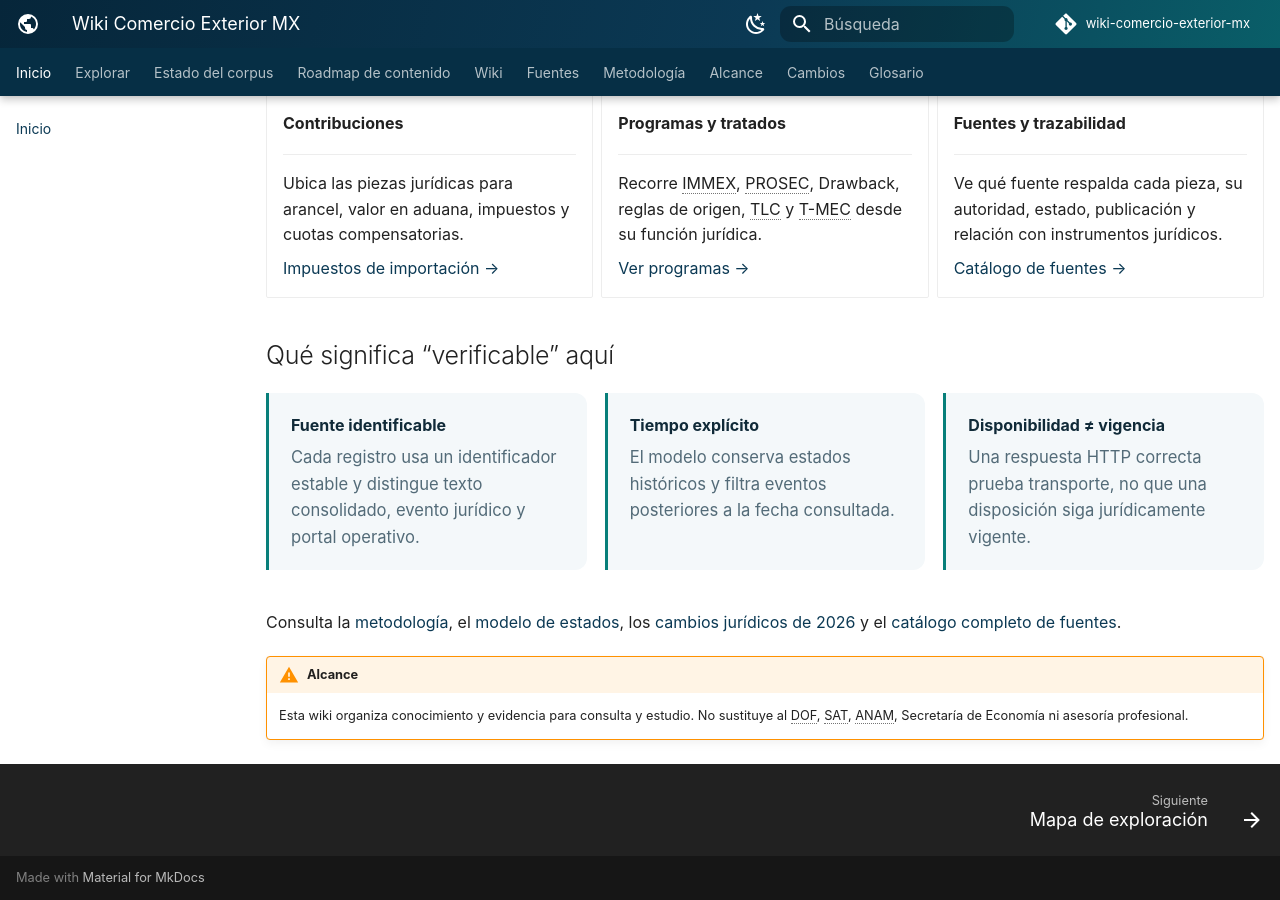
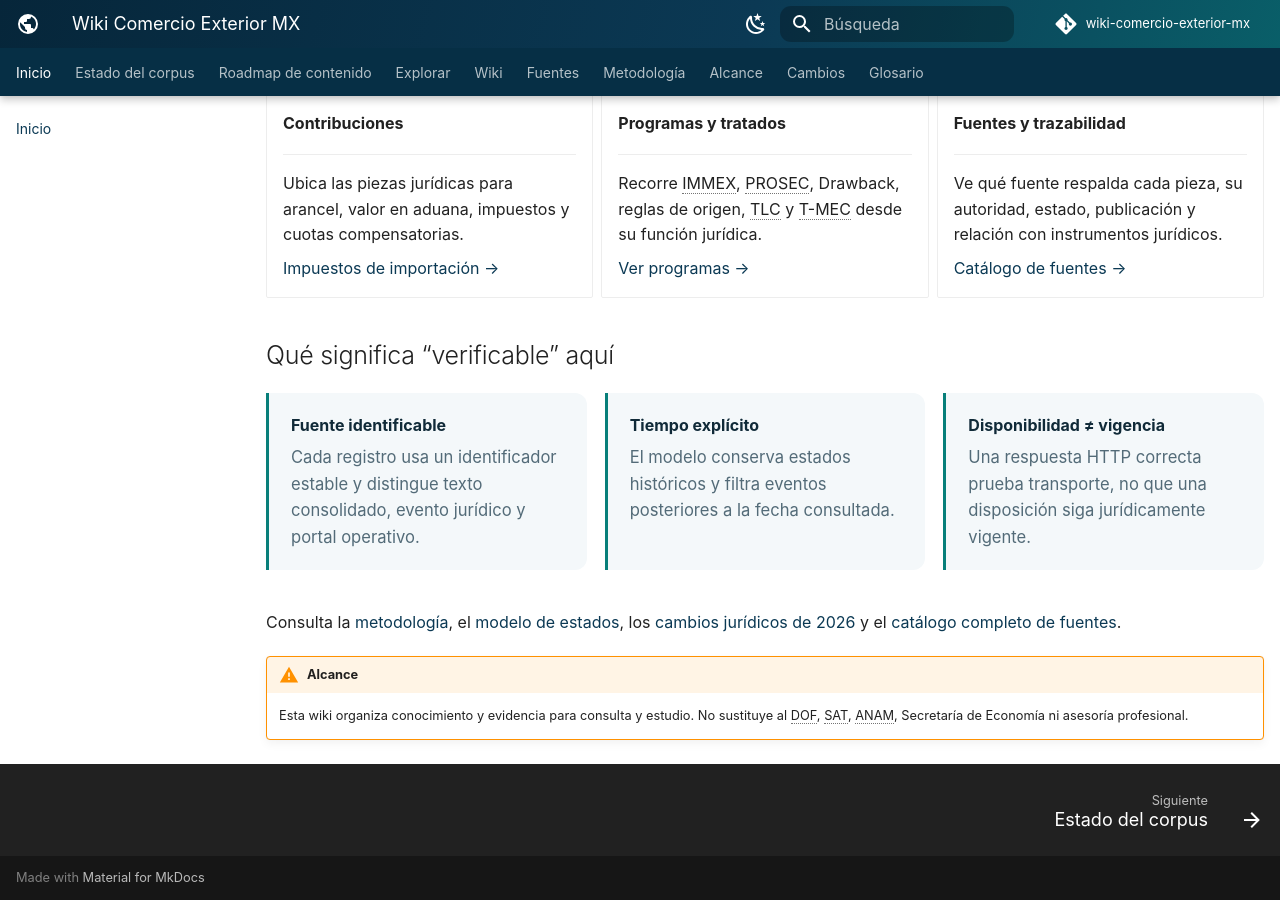
Before and after one commit to jccontrerasg08-cpu/wiki-comercio-exterior-mx, an MkDocs documentation site: the page built from docs/index.md, in a window 1280 px wide and 900 px high, scrolled down 1296 px. Built offline with MkDocs 1.6.1 and Material for MkDocs 9.7.7, drawn with Linux system fonts in a browser that asks for light colours; comment, search, counter and statistics services are not loaded; some of the changed lines change nothing that is shown.

Commit message:
fix: reconcile explorer navigation with main

```diff
--- a/mkdocs.yml
+++ b/mkdocs.yml
@@ -33,6 +33,7 @@ theme:
     - navigation.instant
     - navigation.instant.prefetch
     - navigation.instant.progress
+    - navigation.instant.preview
     - navigation.tracking
     - navigation.tabs
     - navigation.tabs.sticky
@@ -44,43 +45,59 @@ theme:
     - toc.follow
     - content.tabs.link
     - content.tooltips
+    - content.footnote.tooltips
     - search.suggest
     - search.highlight
     - search.share
 plugins:
-  - search
-  - redirects:
-      redirect_maps:
-        aduana/anam.md: wiki/aduana/anam.md
-        aduana/cambios-2026.md: wiki/aduana/cambios-2026.md
-        aduana/documentos.md: wiki/aduana/documentos.md
-        aduana/pedimento-rgce.md: wiki/aduana/pedimento-rgce.md
-        aduana/regimenes-aduaneros.md: wiki/aduana/regimenes-aduaneros.md
-        clasificacion/rrna.md: wiki/clasificacion/rrna.md
-        clasificacion/sistema-armonizado.md: wiki/clasificacion/sistema-armonizado.md
-        clasificacion/tigie-nico.md: wiki/clasificacion/tigie-nico.md
-        contribuciones/aranceles.md: wiki/contribuciones/aranceles.md
-        contribuciones/cuotas-compensatorias.md: wiki/contribuciones/cuotas-compensatorias.md
-        contribuciones/impuestos-importacion.md: wiki/contribuciones/impuestos-importacion.md
-        contribuciones/valor-en-aduana.md: wiki/contribuciones/valor-en-aduana.md
-        fundamentos/marco-juridico.md: wiki/fundamentos/marco-juridico.md
-        fundamentos/padron-importadores.md: wiki/fundamentos/padron-importadores.md
-        logistica/incoterms.md: wiki/logistica/incoterms.md
-        logistica/logistica-internacional.md: wiki/logistica/logistica-internacional.md
-        logistica/pagos-internacionales.md: wiki/logistica/pagos-internacionales.md
-        programas/drawback.md: wiki/programas/drawback.md
-        programas/immex.md: wiki/programas/immex.md
-        programas/prosec.md: wiki/programas/prosec.md
-        programas/reglas-de-origen.md: wiki/programas/reglas-de-origen.md
-        programas/tlc-tmec.md: wiki/programas/tlc-tmec.md
-        rrna/anexo-2-2-1.md: wiki/rrna/anexo-2-2-1.md
-        rrna/anexo-2-4-1.md: wiki/rrna/anexo-2-4-1.md
-        rrna/index.md: wiki/rrna/index.md
-        rrna/reglas-criterios-se.md: wiki/rrna/reglas-criterios-se.md
+  search: {}
+  meta: {}
+  tags:
+    tags_hierarchy: true
+    tags_allowed:
+      - Tema/Fundamentos
+      - Tema/Aduana
+      - Tema/Clasificación
+      - Tema/RRNA
+      - Tema/Contribuciones
+      - Tema/Programas
+      - Tema/Logística
+      - Tipo/Fuente
+      - Tipo/Metodología
+      - Tipo/Estado
+  redirects:
+    redirect_maps:
+      aduana/anam.md: wiki/aduana/anam.md
+      aduana/cambios-2026.md: wiki/aduana/cambios-2026.md
+      aduana/documentos.md: wiki/aduana/documentos.md
+      aduana/pedimento-rgce.md: wiki/aduana/pedimento-rgce.md
+      aduana/regimenes-aduaneros.md: wiki/aduana/regimenes-aduaneros.md
+      clasificacion/rrna.md: wiki/clasificacion/rrna.md
+      clasificacion/sistema-armonizado.md: wiki/clasificacion/sistema-armonizado.md
+      clasificacion/tigie-nico.md: wiki/clasificacion/tigie-nico.md
+      contribuciones/aranceles.md: wiki/contribuciones/aranceles.md
+      contribuciones/cuotas-compensatorias.md: wiki/contribuciones/cuotas-compensatorias.md
+      contribuciones/impuestos-importacion.md: wiki/contribuciones/impuestos-importacion.md
+      contribuciones/valor-en-aduana.md: wiki/contribuciones/valor-en-aduana.md
+      fundamentos/marco-juridico.md: wiki/fundamentos/marco-juridico.md
+      fundamentos/padron-importadores.md: wiki/fundamentos/padron-importadores.md
+      logistica/incoterms.md: wiki/logistica/incoterms.md
+      logistica/logistica-internacional.md: wiki/logistica/logistica-internacional.md
+      logistica/pagos-internacionales.md: wiki/logistica/pagos-internacionales.md
+      programas/drawback.md: wiki/programas/drawback.md
+      programas/immex.md: wiki/programas/immex.md
+      programas/prosec.md: wiki/programas/prosec.md
+      programas/reglas-de-origen.md: wiki/programas/reglas-de-origen.md
+      programas/tlc-tmec.md: wiki/programas/tlc-tmec.md
+      rrna/anexo-2-2-1.md: wiki/rrna/anexo-2-2-1.md
+      rrna/anexo-2-4-1.md: wiki/rrna/anexo-2-4-1.md
+      rrna/index.md: wiki/rrna/index.md
+      rrna/reglas-criterios-se.md: wiki/rrna/reglas-criterios-se.md
 markdown_extensions:
   - abbr
   - admonition
   - attr_list
+  - footnotes
   - md_in_html
   - tables
   - pymdownx.details
@@ -96,8 +113,12 @@ extra_css:
   - stylesheets/extra.css
 nav:
   - Inicio: index.md
+  - Estado del corpus: status/corpus-coverage.md
+  - Roadmap de contenido: status/content-roadmap.md
   - Explorar:
     - Mapa de exploración: explore/index.md
+    - Temas: topics.md
+    - Mapa de conocimiento: explore/knowledge-map.md
     - Aranceles: explore/aranceles.md
     - Marco jurídico: explore/marco-juridico.md
     - RGCE y anexos: explore/rgce.md
@@ -106,8 +127,6 @@ nav:
     - RRNA y NOM: explore/rrna-nom.md
     - Aduanas y mapa: explore/mapa.md
     - Fuentes oficiales: catalog/library.md
-  - Estado del corpus: status/corpus-coverage.md
-  - Roadmap de contenido: status/content-roadmap.md
   - Wiki:
     - Mapa: wiki/index.md
     - Fundamentos:
@@ -153,6 +172,7 @@ nav:
   - Fuentes:
     - Guía del catálogo: catalog/index.md
     - Biblioteca de originales: catalog/library.md
+    - Originales faltantes: status/missing-primary-sources.md
     - Catálogo general: catalog/catalog.md
     - Catálogo generado: catalog/registry.md
     - México:
```
